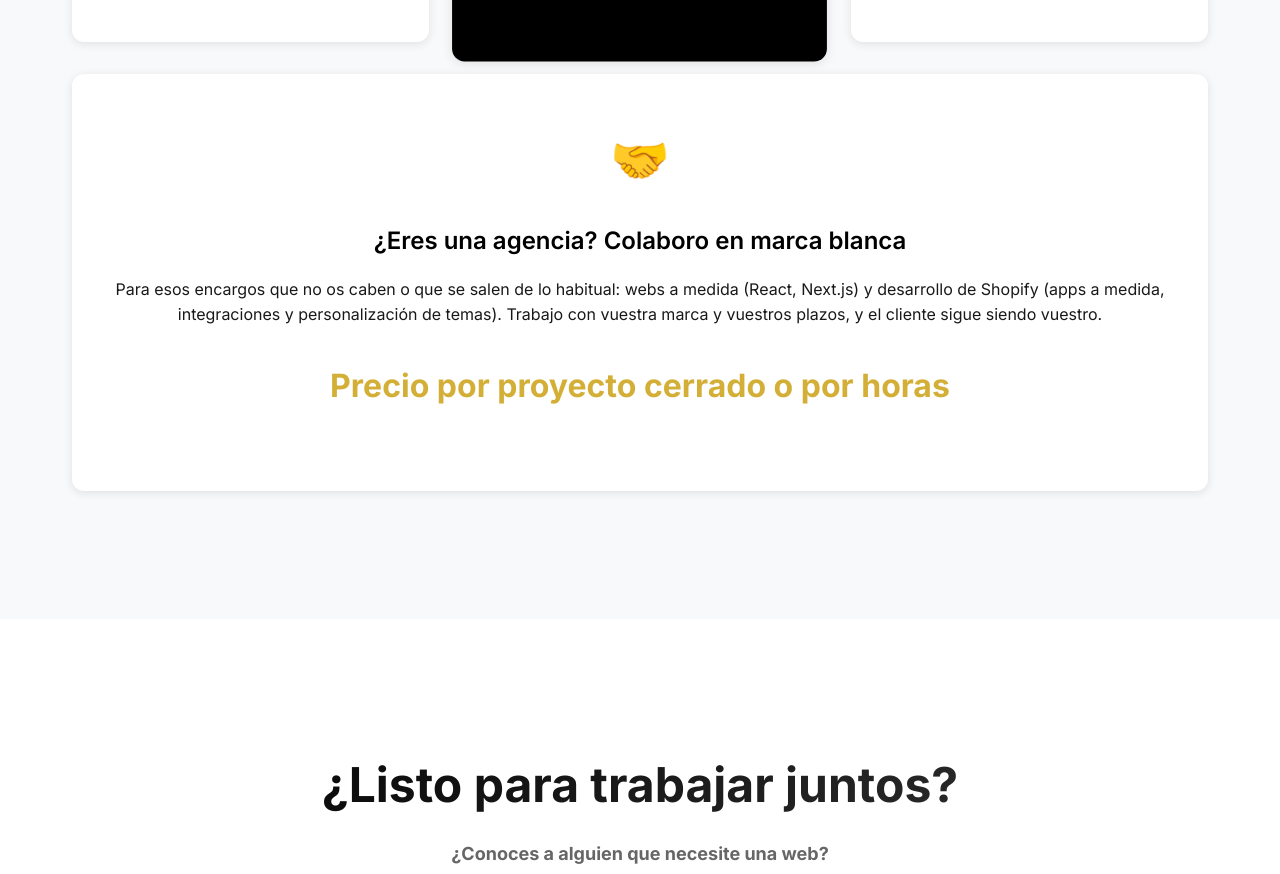
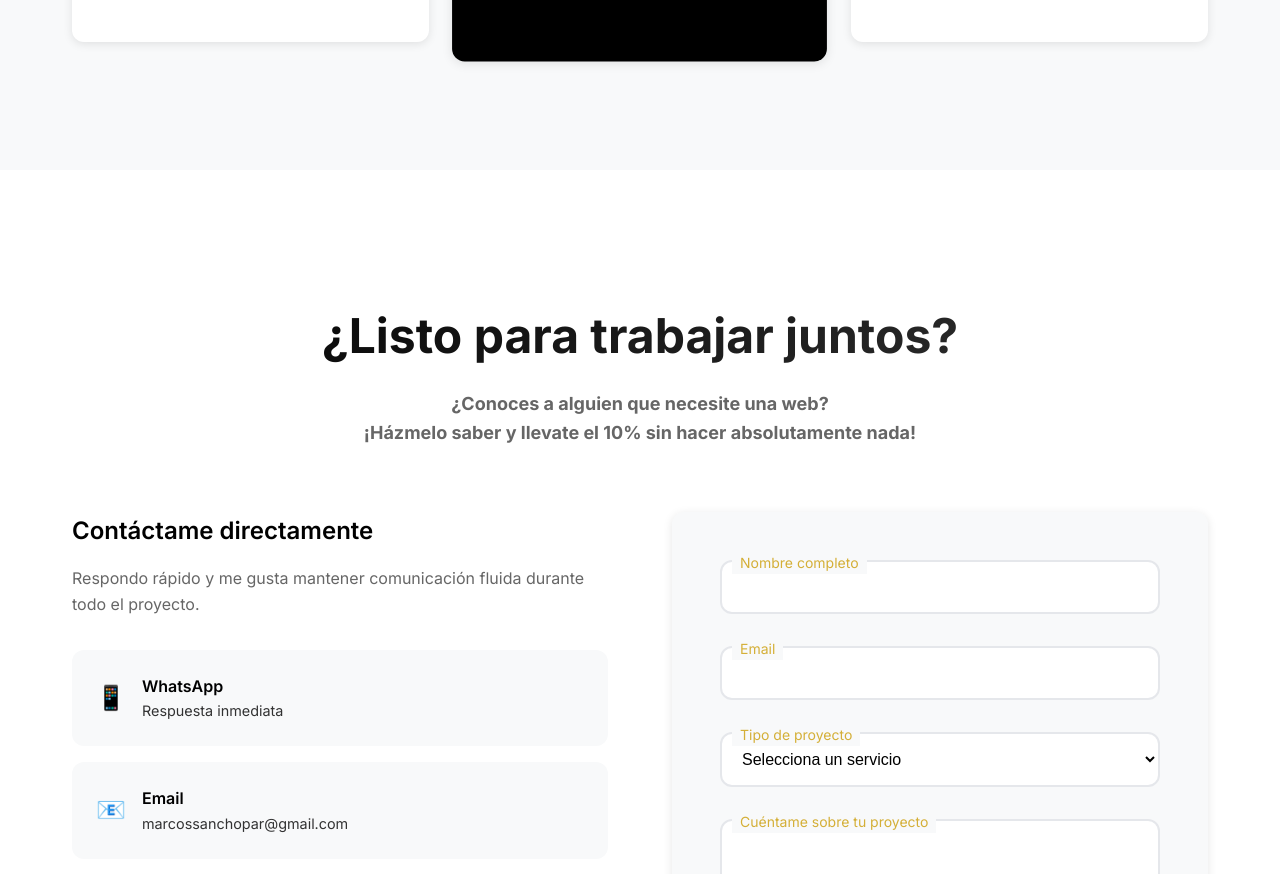
Before and after one commit to marcossan-06/portfolio-personal, a plain HTML site: page index.html in a window 1280 px wide. Shown: the part 5055-5929 px from the top of the page. Drawn offline with Linux system fonts and the light colour scheme.

Commit message:
Revert "agencias"
This reverts commit 9f119a06880a33580d69157825aae71088674478.

```diff
--- a/index.html
+++ b/index.html
@@ -418,18 +418,6 @@
                     </ul>
                     <small>Horas adicionales fuera del plan mensual se cobran a 30€/hora.</small>
                 </div>
-
-                <!-- Agencias (marca blanca). Ocupa toda la fila para no dejar una tarjeta huerfana -->
-                <div class="service-card" style="grid-column: 1 / -1;">
-                    <div class="service-icon">🤝</div>
-                    <h3 class="service-title">¿Eres una agencia? Colaboro en marca blanca</h3>
-                    <p class="service-description">
-                        Para esos encargos que no os caben o que se salen de lo habitual: webs a medida
-                        (React, Next.js) y desarrollo de Shopify (apps a medida, integraciones y personalización de
-                        temas). Trabajo con vuestra marca y vuestros plazos, y el cliente sigue siendo vuestro.
-                    </p>
-                    <div class="service-price">Precio por proyecto cerrado o por horas</div>
-                </div>
             </div>
         </div>
     </section>
```
